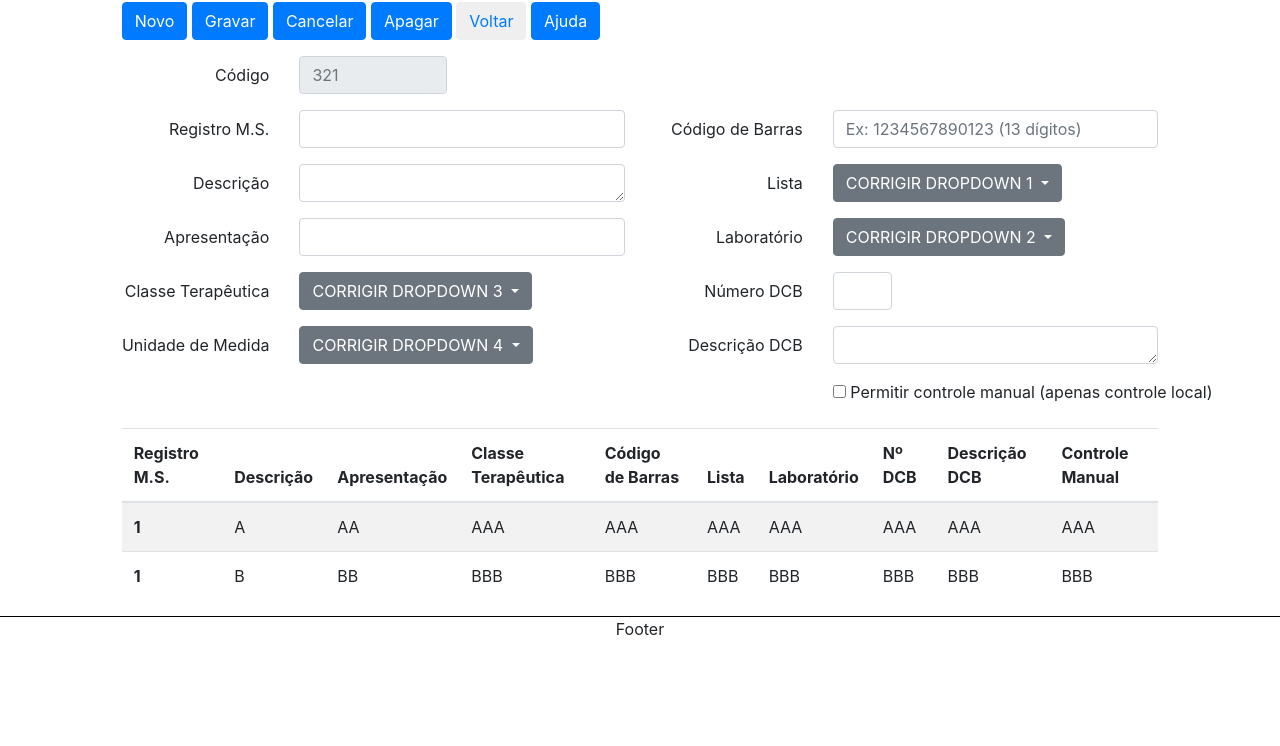
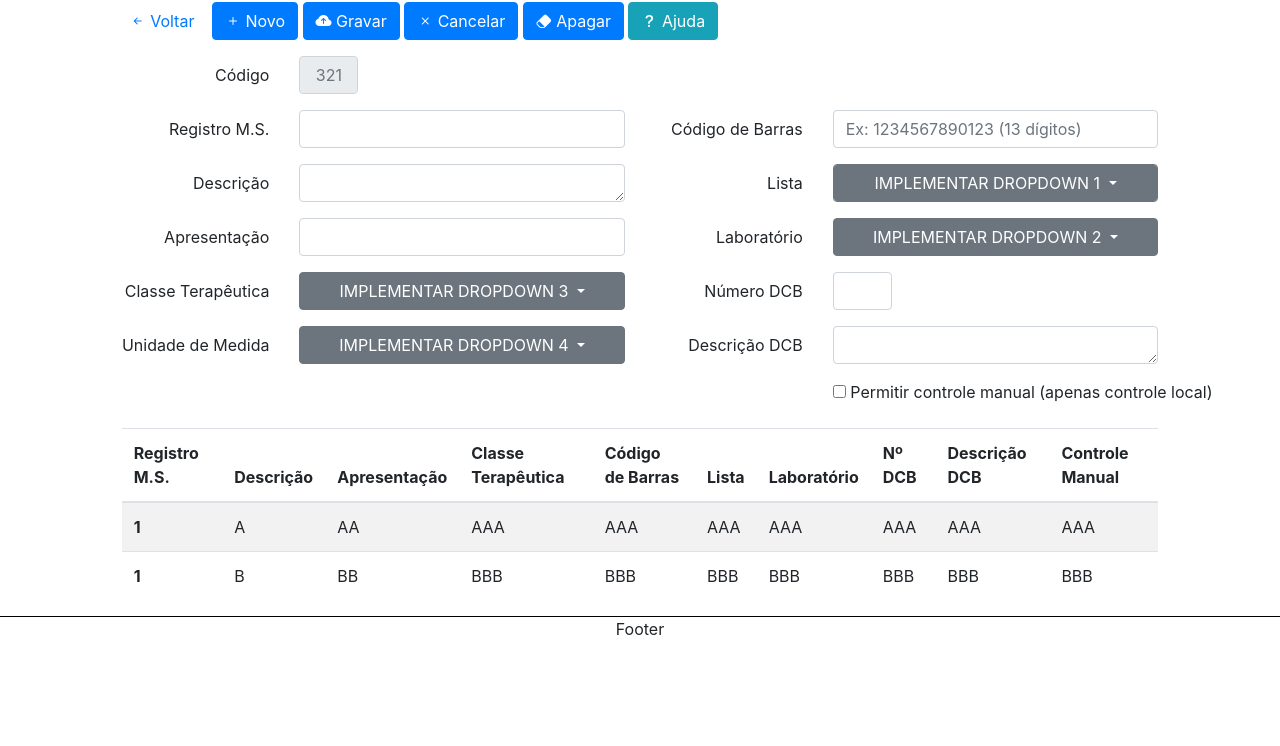
Before and after one commit to rafajunqueira/form-medico-bootstrap, a website: page medicalForm/cadastrarMedicamento.html in a window 1280 px wide. Shown: the part 54-800 px from the top of the page. Drawn offline with nearby package versions, Linux system fonts and the light colour scheme.

Commit message:
inclusão de icones nos botões principais

```diff
--- a/medicalForm/cadastrarMedicamento.html
+++ b/medicalForm/cadastrarMedicamento.html
@@ -13,6 +13,10 @@
       crossorigin="anonymous"
     />
     <link rel="stylesheet" href="./css/styleCadastrarMedicamento.css" />
+    <link
+      rel="stylesheet"
+      href="https://cdn.jsdelivr.net/npm/bootstrap-icons@1.8.1/font/bootstrap-icons.css"
+    />
     <title>Medicamentos S.A.</title>
   </head>
   <div class="container-flex forceAlignCenter" id="topo">
@@ -22,17 +26,33 @@
     <div class="container col-md-10" id="containerControlButtons">
       <div class="form-row">
         <!-- BOTÕES DE CONTROLE -->
-        <div class="form-group col-md-12" id="controlButtons">
-          <button type="button" class="btn btn-primary">Novo</button>
-          <button type="button" class="btn btn-primary">Gravar</button>
-          <button type="button" class="btn btn-primary">Cancelar</button>
-          <button type="button" class="btn btn-primary">Apagar</button>
-          <button href="index-cadastrar.html" class="btn btn">
-            <a href="index-cadastrar.html" class="text-decoration-none"
-              >Voltar</a
+        <div class="form-group" id="controlButtons">
+          <button href="index-cadastrar.html" class="btn btn-link">
+            <a href="index-cadastrar.html" class="text-decoration-none">
+              <i class="bi bi-arrow-left-short"></i>
+              Voltar</a
             >
           </button>
-          <button class="btn btn-primary">Ajuda</button>
+          <button type="button" class="btn btn-primary">
+            <i class="bi bi-plus"></i>
+            Novo
+          </button>
+          <button type="button" class="btn btn-primary">
+            <i class="bi bi-cloud-arrow-up-fill"></i>
+            Gravar
+          </button>
+          <button type="button" class="btn btn-primary">
+            <i class="bi bi-x"></i>
+            Cancelar
+          </button>
+          <button type="button" class="btn btn-primary">
+            <i class="bi bi-eraser-fill"></i>
+            Apagar
+          </button>
+          <button class="btn btn-info">
+            <i class="bi bi-question-lg"></i>
+            Ajuda
+          </button>
         </div>
       </div>
 
@@ -46,10 +66,10 @@
           >
             Código</label
           >
-          <div class="col-sm-2">
+          <div class="col-md-1">
             <input
               type="text"
-              class="form-control centerText"
+              class="form-control form-control forceAlignCenter"
               name="inputCodigoMedicamento"
               id="inputCodigoMedicamento"
               placeholder="321"
@@ -114,7 +134,7 @@
           <div class="col-md-4">
             <div class="dropdown">
               <a
-                class="btn btn-secondary dropdown-toggle"
+                class="btn btn-secondary dropdown-toggle form-control"
                 href="#"
                 role="button"
                 id="dropdownLista"
@@ -122,7 +142,7 @@
                 aria-haspopup="true"
                 aria-expanded="false"
               >
-                CORRIGIR DROPDOWN 1
+                IMPLEMENTAR DROPDOWN 1
               </a>
 
               <div class="dropdown-menu" aria-labelledby="dropdownMenuLink">
@@ -166,7 +186,7 @@
                 aria-haspopup="true"
                 aria-expanded="false"
               >
-                CORRIGIR DROPDOWN 2
+                IMPLEMENTAR DROPDOWN 2
               </a>
 
               <div class="dropdown-menu" aria-labelledby="dropdownMenuLink">
@@ -188,7 +208,7 @@
           <div class="col-md-4">
             <div class="dropdown">
               <a
-                class="btn btn-secondary dropdown-toggle forceAlignRight"
+                class="btn btn-secondary dropdown-toggle"
                 href="#"
                 role="button"
                 id="dropdownClasseTerapeutica"
@@ -196,7 +216,7 @@
                 aria-haspopup="true"
                 aria-expanded="false"
               >
-                CORRIGIR DROPDOWN 3
+                IMPLEMENTAR DROPDOWN 3
               </a>
 
               <div
@@ -242,7 +262,7 @@
                 aria-haspopup="true"
                 aria-expanded="false"
               >
-                CORRIGIR DROPDOWN 4
+                IMPLEMENTAR DROPDOWN 4
               </a>
 
               <div
--- a/medicalForm/css/styleCadastrarMedicamento.css
+++ b/medicalForm/css/styleCadastrarMedicamento.css
@@ -19,3 +19,8 @@
   border-left: none;
   border-right: none;
 }
+
+.dropdown-toggle,
+.dropdown-menu {
+  width: 100%;
+}
--- /dev/null
+++ b/package.json
@@ -0,0 +1,5 @@
+{
+  "dependencies": {
+    "bootstrap-icons": "^1.8.1"
+  }
+}
```
Also changed, not shown: 1 other file.
